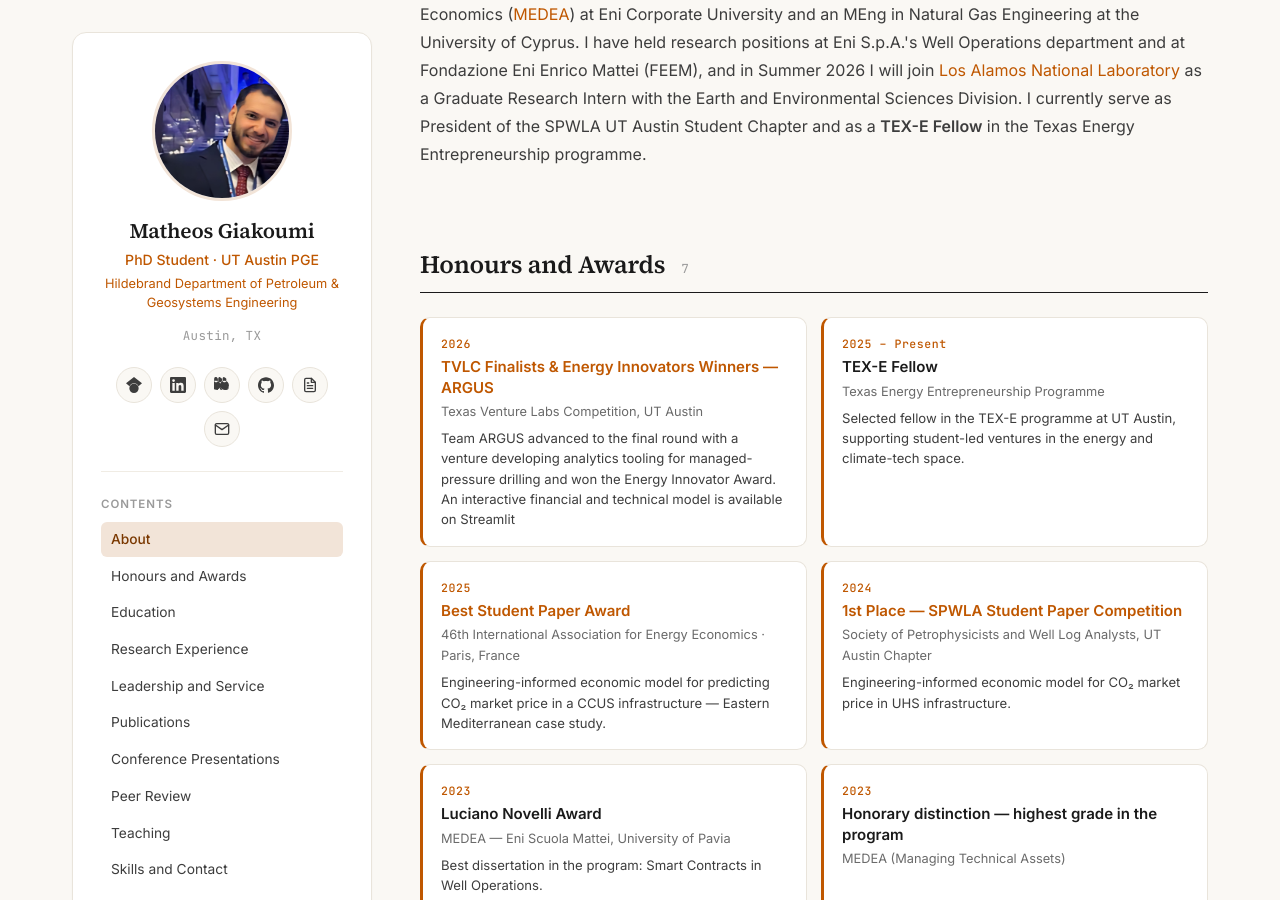
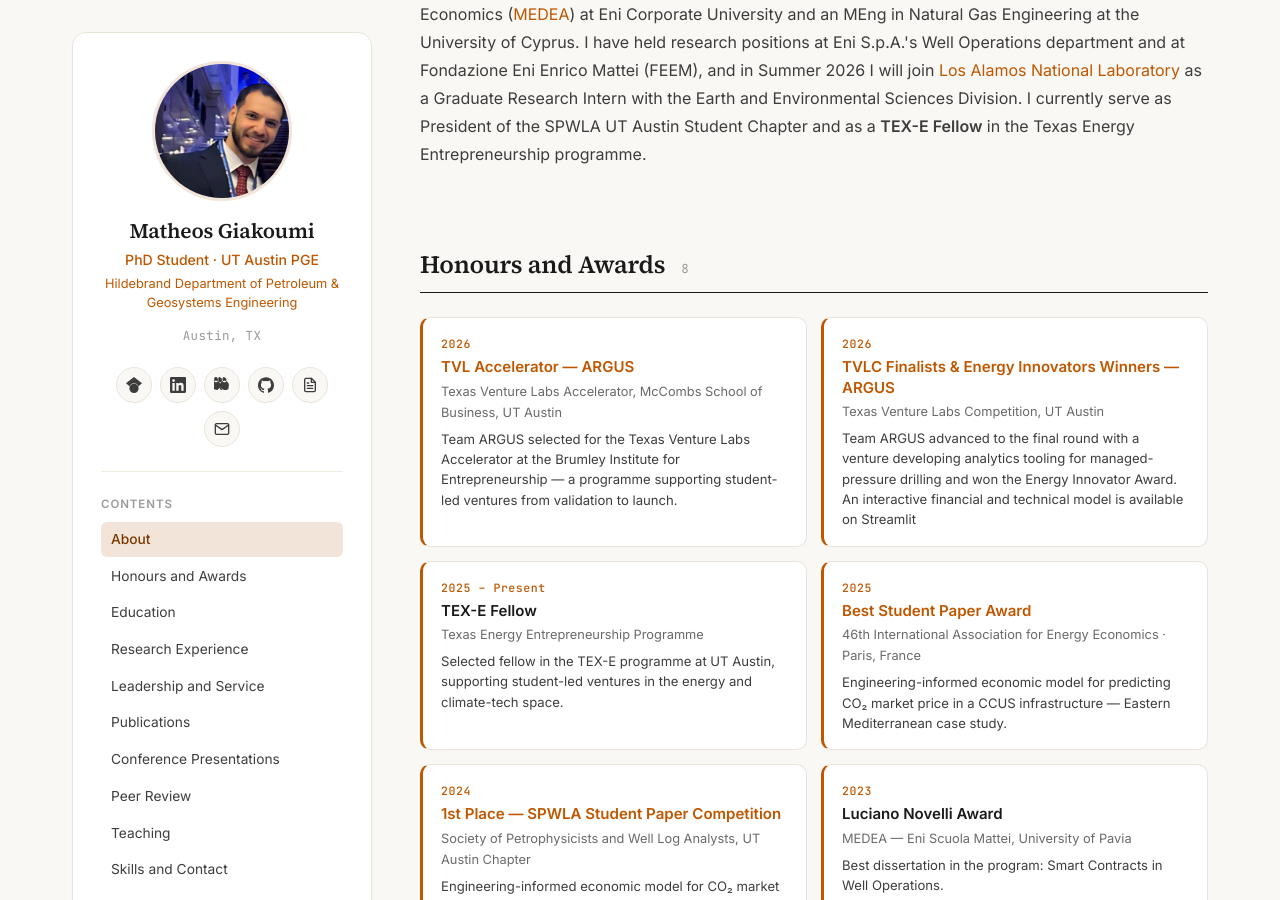
Before and after one commit to MatheosGiakoumi/matheosgiakoumi.github.io, a Jekyll site: the page built from index.md, in a window 1280 px wide and 900 px high, scrolled down 324 px. Built offline with Jekyll 4.4.1, drawn with Linux system fonts in a browser that asks for light colours.

Commit message:
Update awards.yml

```diff
--- a/_data/awards.yml
+++ b/_data/awards.yml
@@ -1,5 +1,11 @@
 # Awards & honors — featured prominently on the home page.
 # Most recent / most prestigious first.
+
+- title: "TVL Accelerator — ARGUS"
+  venue: "Texas Venture Labs Accelerator, McCombs School of Business, UT Austin"
+  year: "2026"
+  url: "https://www.mccombs.utexas.edu/centers-initiatives/brumley-institute/tvl-accelerator/"
+  detail: "Team ARGUS selected for the Texas Venture Labs Accelerator at the Brumley Institute for Entrepreneurship — a programme supporting student-led ventures from validation to launch."
 
 - title: "TVLC Finalists & Energy Innovators Winners — ARGUS"
   venue: "Texas Venture Labs Competition, UT Austin"
```
